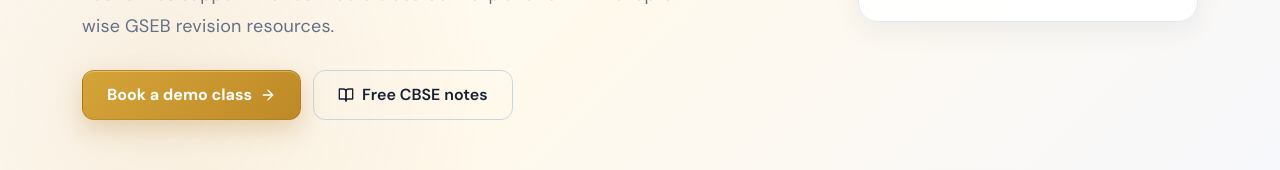
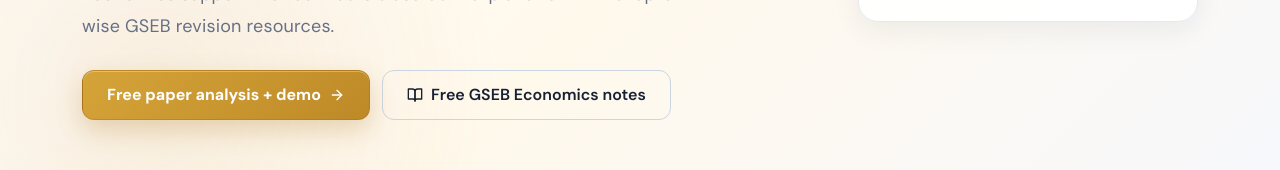
Before and after one commit to infosmitsircommerce-eng/smit-sir-commerce, a React (Vite) app: page /gseb-economics-tuition-mehsana in a window 1280 px wide. Shown: the part 492-662 px from the top of the page. Built offline with nearby package versions, Linux system fonts and the light colour scheme; no server answers; the database is empty.

Commit message:
Match local conversion CTA to board intent

```diff
--- a/src/pages/LocalSeoLanding.jsx
+++ b/src/pages/LocalSeoLanding.jsx
@@ -89,6 +89,9 @@ export default function LocalSeoLanding() {
   const related = localSeoPages.filter((item) => item.path !== page.path);
   const structuredData = buildStructuredData(page);
   const demoHref = buildDemoHref(page);
+  const isGseb = page.path.includes('gseb');
+  const freeResourceHref = isGseb ? '/gseb-class-12-economics.html' : '/cbse-notes';
+  const freeResourceLabel = isGseb ? 'Free GSEB Economics notes' : 'Free CBSE notes';
 
   return (
     <div className="min-h-screen" style={{ background: 'var(--bg-ivory)' }}>
@@ -106,8 +109,8 @@ export default function LocalSeoLanding() {
               <h1 className="mt-5">{page.h1}</h1>
               <p className="mt-5 text-lg leading-8 max-w-3xl" style={{ color: 'var(--muted)' }}>{page.intro}</p>
               <div className="flex flex-wrap gap-3 mt-7">
-                <Link to={demoHref} className="btn-primary inline-flex items-center gap-2">Book a demo class <ArrowRight className="w-4 h-4" /></Link>
-                <Link to="/cbse-notes" className="btn-outline-ink inline-flex items-center gap-2"><BookOpen className="w-4 h-4" /> Free CBSE notes</Link>
+                <Link to={demoHref} className="btn-primary inline-flex items-center gap-2">Free paper analysis + demo <ArrowRight className="w-4 h-4" /></Link>
+                <Link to={freeResourceHref} className="btn-outline-ink inline-flex items-center gap-2"><BookOpen className="w-4 h-4" /> {freeResourceLabel}</Link>
               </div>
             </div>
 
@@ -198,7 +201,7 @@ export default function LocalSeoLanding() {
           <Sparkles className="w-8 h-8 mx-auto mb-4" style={{ color: 'var(--gold)' }} />
           <h2 className="text-3xl" style={{ fontFamily: 'var(--font-serif)', color: 'var(--ink)' }}>Want to see whether the teaching style suits you?</h2>
           <p className="mt-3 max-w-2xl mx-auto" style={{ color: 'var(--muted)' }}>Start with the free resources or request a demo class before choosing a Commerce batch.</p>
-          <Link to={demoHref} className="btn-primary inline-flex items-center gap-2 mt-6">Request a demo class <ArrowRight className="w-4 h-4" /></Link>
+          <Link to={demoHref} className="btn-primary inline-flex items-center gap-2 mt-6">Request free analysis + demo <ArrowRight className="w-4 h-4" /></Link>
         </section>
       </main>
     </div>
```
